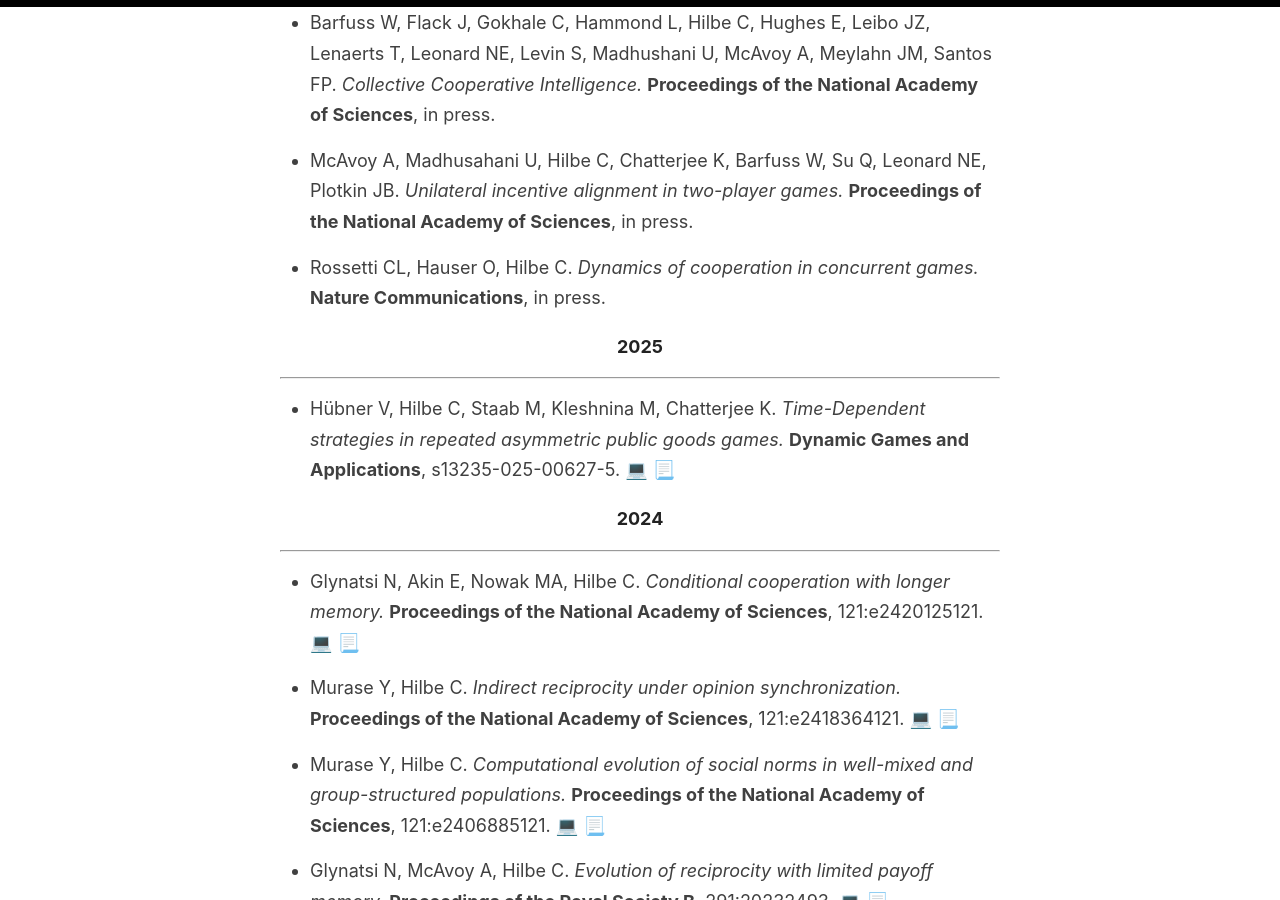
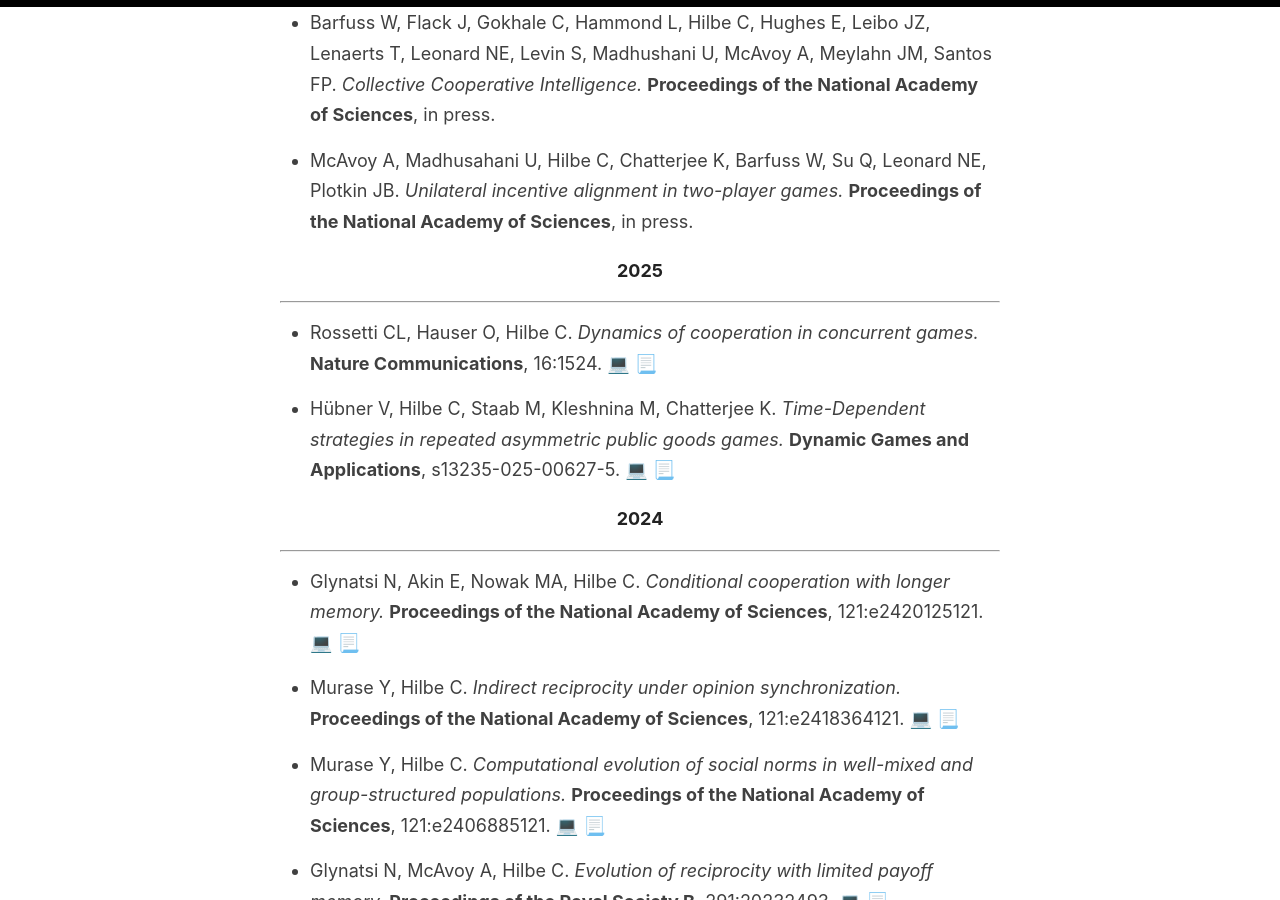
Before and after one commit to christian-hilbe/christian-hilbe.github.io, a Jekyll site: the page built from _pages/publications.md, in a window 1280 px wide and 900 px high, scrolled down 401 px. Built offline with Jekyll 4.4.1, drawn with Linux system fonts in a browser that asks for light colours.

```diff
--- a/_pages/publications.md
+++ b/_pages/publications.md
@@ -28,15 +28,17 @@ permalink: /publications/
 *Unilateral incentive alignment in two-player games.*
 **Proceedings of the National Academy of Sciences**, in press.
 
-- Rossetti CL, Hauser O, Hilbe C.
-*Dynamics of cooperation in concurrent games.*
-**Nature Communications**, in press.
-
 
 
 ###### 2025
 
 ---
+
+- Rossetti CL, Hauser O, Hilbe C.
+*Dynamics of cooperation in concurrent games.*
+**Nature Communications**, 16:1524.
+[💻](https://www.nature.com/articles/s41467-025-56083-7)
+[📃](../files/2025_rossetti_ncomms.pdf)
 
 - Hübner V, Hilbe C, Staab M, Kleshnina M, Chatterjee K.
 *Time-Dependent strategies in repeated asymmetric public goods games.*
```
Also changed, not shown: index.md (+3 -2 lines), 1 other file.
